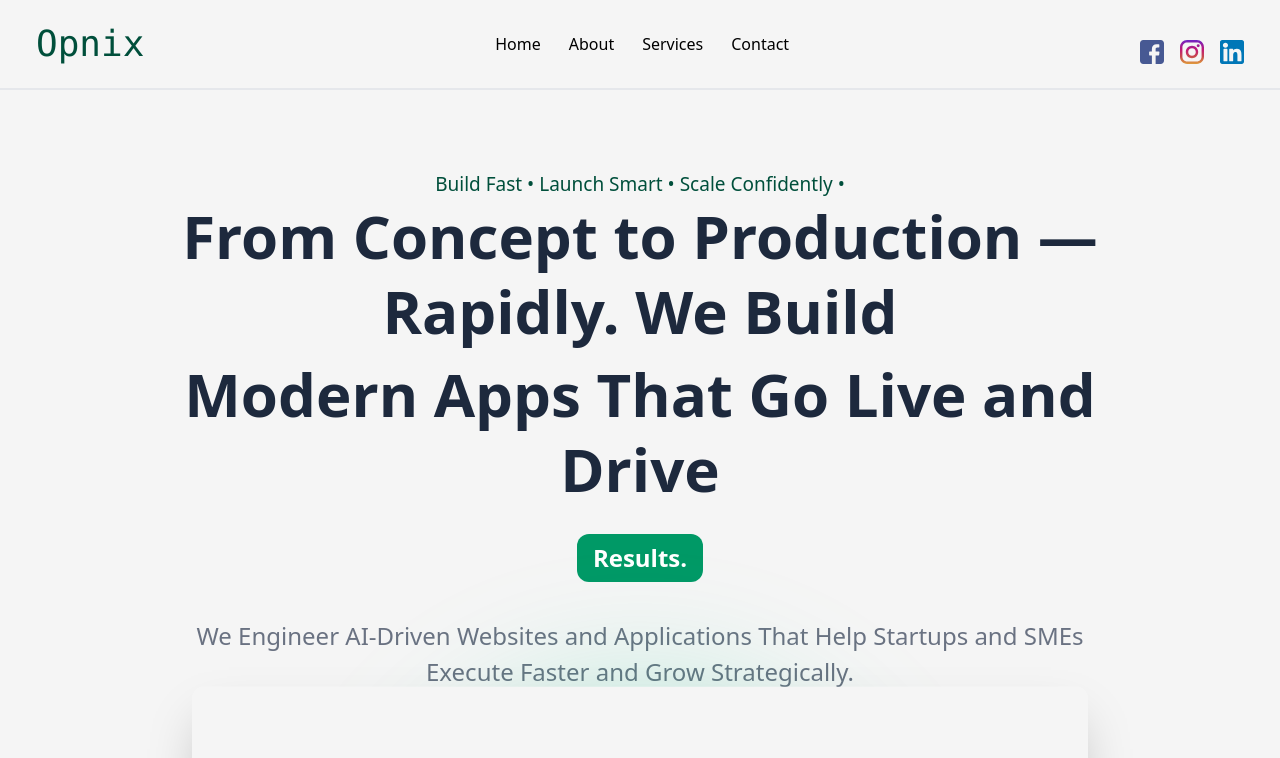
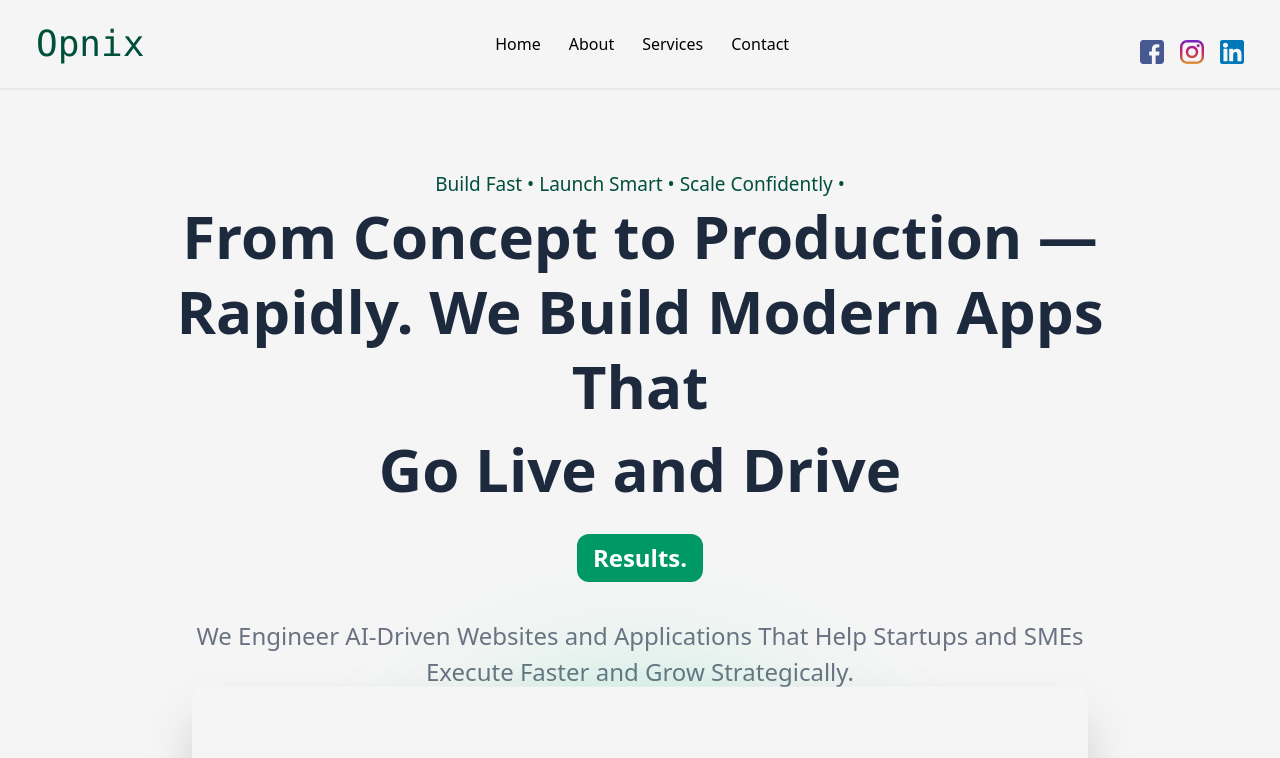
Before and after one commit to Ayush6287/Opnix, a React (Vite) app: page / in a window 1280 px wide. Shown: the top 758 px of the page. Built offline with nearby package versions, Linux system fonts and the light colour scheme.

Commit message:
Updated hero section with GSAP animation and layout fixes

```diff
--- a/src/Pages/Home/Herovh/HeroHeading.jsx
+++ b/src/Pages/Home/Herovh/HeroHeading.jsx
@@ -38,11 +38,11 @@ const HeroHeading = () => {
                        text-3xl sm:text-4xl md:text-4xl lg:text-6xl">
 
           <span className="hero-line block">
-            From Concept to Production  — Rapidly.    We Build
+            From Concept to Production — Rapidly.  We Build   Modern Apps That
           </span>
 
           <span className="hero-line block mt-2">
-         Modern Apps That   Go Live and Drive <br />
+           Go Live and Drive <br />
             <button ref={badgeRef}
             className="inline-block mt-4 px-4 py-2
                        text-lg sm:text-xl md:text-2xl lg:text-2xl
```
